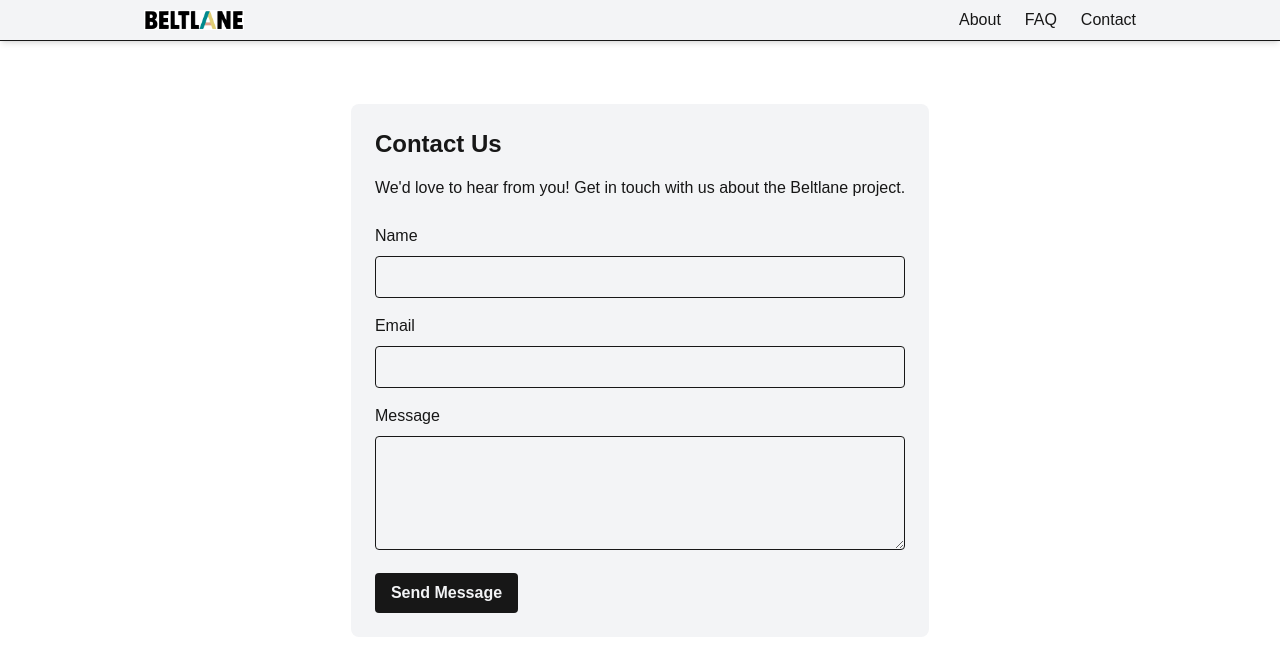
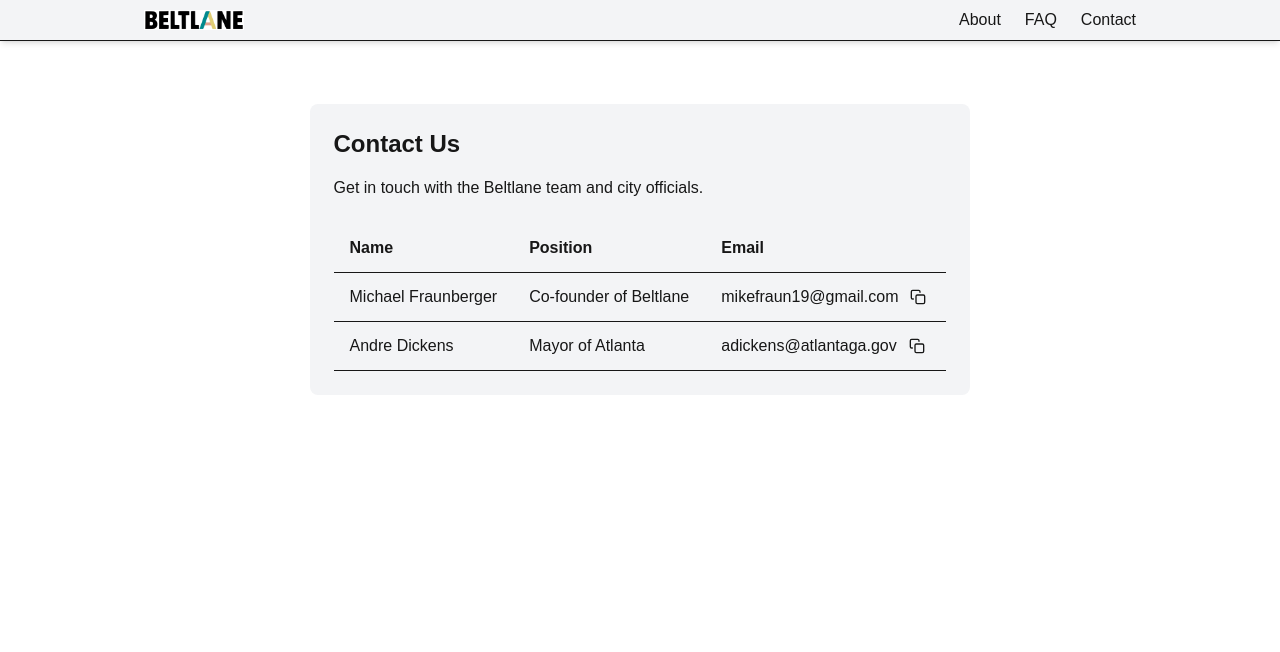
Before and after one commit to fraunberger/beltlane, a Next.js app: page /contact in a window 1280 px wide. Shown: the top 652 px of the page. Built offline with nearby package versions, Linux system fonts and the light colour scheme.

Commit message:
Replace contact form with contact table and copy functionality

```diff
--- a/src/components/Contact.tsx
+++ b/src/components/Contact.tsx
@@ -1,48 +1,81 @@
 'use client';
 
+import { useState } from 'react';
+
 export default function Contact() {
+  const [copiedEmail, setCopiedEmail] = useState<string | null>(null);
+
+  const contacts = [
+    {
+      name: 'Michael Fraunberger',
+      position: 'Co-founder of Beltlane',
+      email: 'mikefraun19@gmail.com'
+    },
+    {
+      name: 'Andre Dickens',
+      position: 'Mayor of Atlanta',
+      email: 'adickens@atlantaga.gov'
+    }
+  ];
+
+  const copyToClipboard = (email: string) => {
+    navigator.clipboard.writeText(email)
+      .then(() => {
+        setCopiedEmail(email);
+        setTimeout(() => setCopiedEmail(null), 2000);
+      })
+      .catch(err => {
+        console.error('Failed to copy: ', err);
+      });
+  };
+
   return (
     <section className="max-w-3xl mx-auto my-10 p-6 rounded-lg" style={{ background: 'var(--card-background)', color: 'var(--card-foreground)' }}>
       <h2 className="text-2xl font-bold mb-4">Contact Us</h2>
       <p className="mb-6">
-        We&apos;d love to hear from you! Get in touch with us about the Beltlane project.
+        Get in touch with the Beltlane team and city officials.
       </p>
-      <form className="space-y-4">
-        <div>
-          <label htmlFor="name" className="block mb-2">Name</label>
-          <input
-            type="text"
-            id="name"
-            className="w-full p-2 rounded border bg-transparent"
-            style={{ borderColor: 'var(--card-foreground)' }}
-          />
-        </div>
-        <div>
-          <label htmlFor="email" className="block mb-2">Email</label>
-          <input
-            type="email"
-            id="email"
-            className="w-full p-2 rounded border bg-transparent"
-            style={{ borderColor: 'var(--card-foreground)' }}
-          />
-        </div>
-        <div>
-          <label htmlFor="message" className="block mb-2">Message</label>
-          <textarea
-            id="message"
-            rows={4}
-            className="w-full p-2 rounded border bg-transparent"
-            style={{ borderColor: 'var(--card-foreground)' }}
-          ></textarea>
-        </div>
-        <button
-          type="submit"
-          className="px-4 py-2 rounded font-semibold hover:opacity-80 transition-opacity"
-          style={{ background: 'var(--card-foreground)', color: 'var(--card-background)' }}
-        >
-          Send Message
-        </button>
-      </form>
+
+      <div className="overflow-x-auto">
+        <table className="min-w-full border-collapse">
+          <thead>
+            <tr className="border-b" style={{ borderColor: 'var(--card-foreground)' }}>
+              <th className="py-3 px-4 text-left font-semibold">Name</th>
+              <th className="py-3 px-4 text-left font-semibold">Position</th>
+              <th className="py-3 px-4 text-left font-semibold">Email</th>
+            </tr>
+          </thead>
+          <tbody>
+            {contacts.map((contact, index) => (
+              <tr key={index} className="border-b" style={{ borderColor: 'var(--card-foreground)' }}>
+                <td className="py-3 px-4">{contact.name}</td>
+                <td className="py-3 px-4">{contact.position}</td>
+                <td className="py-3 px-4">
+                  <div className="flex items-center">
+                    <span className="mr-2">{contact.email}</span>
+                    <button
+                      onClick={() => copyToClipboard(contact.email)}
+                      className="p-1 rounded hover:bg-gray-200 transition-colors"
+                      title="Copy to clipboard"
+                    >
+                      {copiedEmail === contact.email ? (
+                        <svg xmlns="http://www.w3.org/2000/svg" width="16" height="16" viewBox="0 0 24 24" fill="none" stroke="currentColor" strokeWidth="2" strokeLinecap="round" strokeLinejoin="round">
+                          <polyline points="20 6 9 17 4 12"></polyline>
+                        </svg>
+                      ) : (
+                        <svg xmlns="http://www.w3.org/2000/svg" width="16" height="16" viewBox="0 0 24 24" fill="none" stroke="currentColor" strokeWidth="2" strokeLinecap="round" strokeLinejoin="round">
+                          <rect x="9" y="9" width="13" height="13" rx="2" ry="2"></rect>
+                          <path d="M5 15H4a2 2 0 0 1-2-2V4a2 2 0 0 1 2-2h9a2 2 0 0 1 2 2v1"></path>
+                        </svg>
+                      )}
+                    </button>
+                  </div>
+                </td>
+              </tr>
+            ))}
+          </tbody>
+        </table>
+      </div>
     </section>
   );
 }
```
